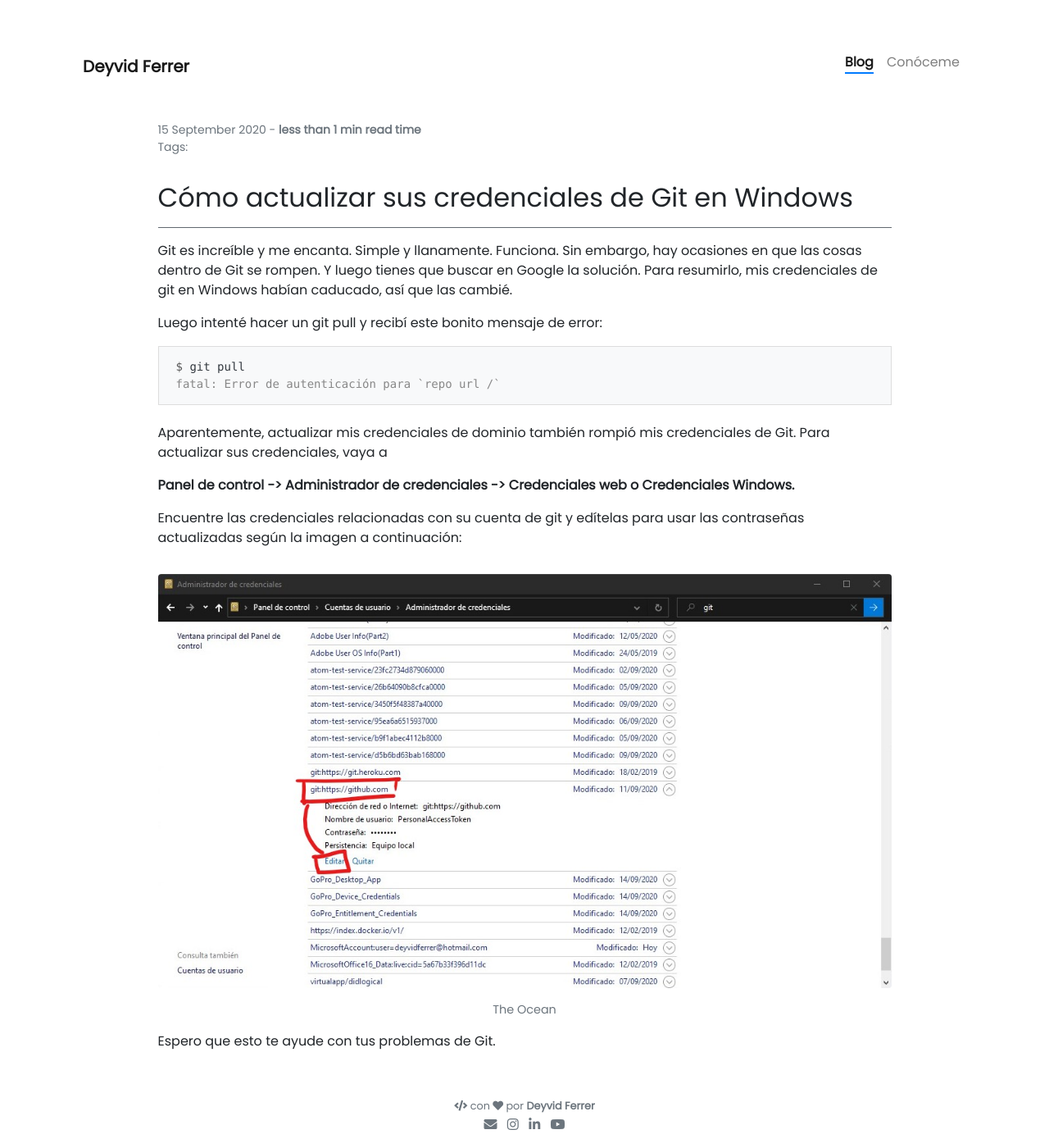
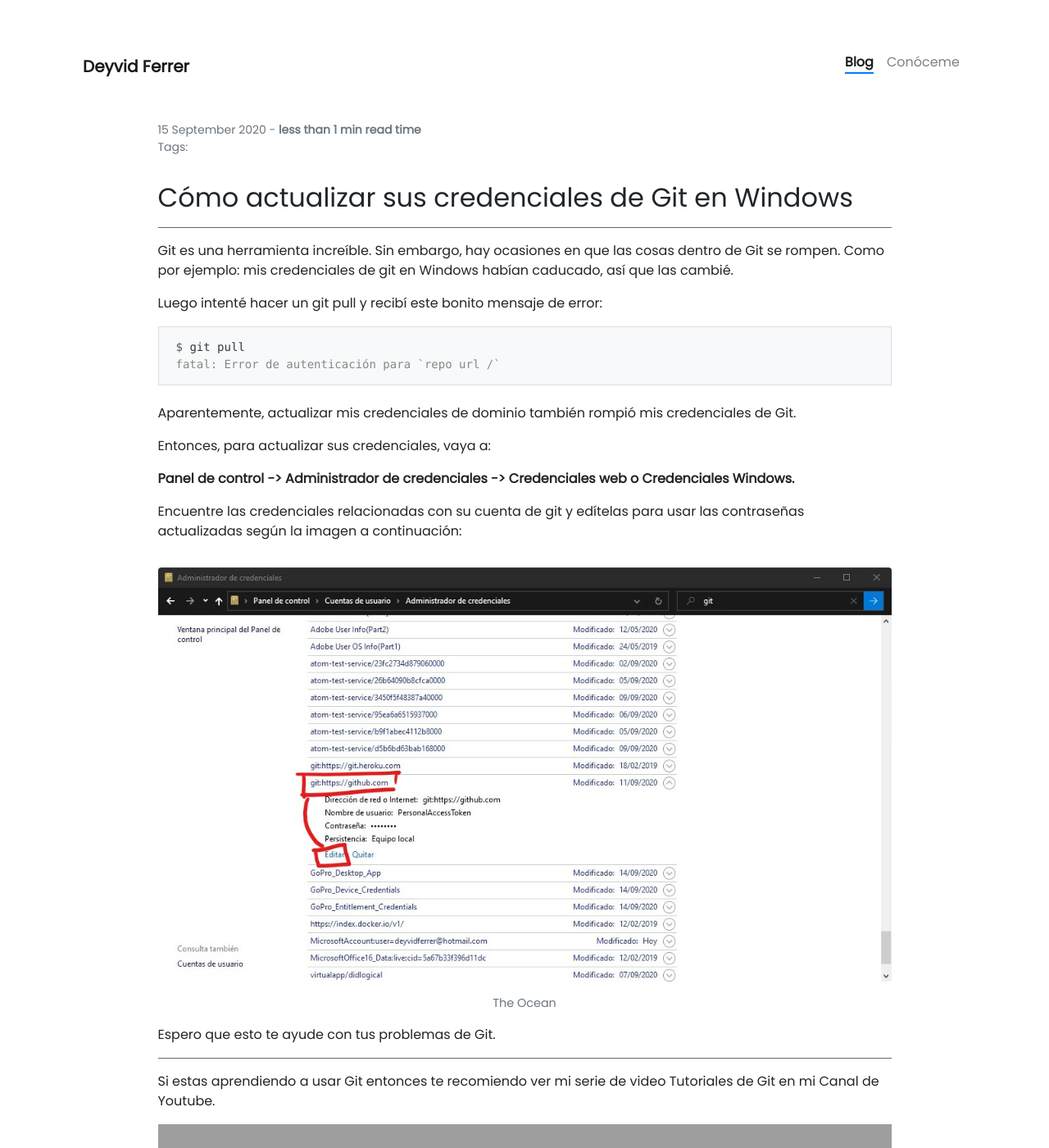
Before and after one commit to deyvidferrer/deyvidferrer, a Jekyll site: the page built from _posts/2020-09-15-restablecer-contrasena-git-windows.md, in a window 1280 px wide and 1400 px high. Shown: the whole window at 82% size. Built offline with Jekyll 4.4.1, drawn with Linux system fonts in a browser that asks for light colours; nearby versions of some CDN libraries; our own code applies the rules of GitHub Pages for plain Markdown files; grey boxes are pictures that could not be loaded.

Commit message:
actualizacion con video de youtube

````diff
--- a/_posts/2020-09-15-restablecer-contrasena-git-windows.md
+++ b/_posts/2020-09-15-restablecer-contrasena-git-windows.md
@@ -12,8 +12,7 @@
 ## Cómo actualizar sus credenciales de Git en Windows
 ----------
 
-Git es increíble y me encanta. Simple y llanamente. Funciona. Sin embargo, hay ocasiones en que las cosas dentro de Git se rompen. Y luego tienes que buscar en Google la solución.
-Para resumirlo, mis credenciales de git en Windows habían caducado, así que las cambié.
+Git es una herramienta increíble. Sin embargo, hay ocasiones en que las cosas dentro de Git se rompen. Como por ejemplo: mis credenciales de git en Windows habían caducado, así que las cambié.
 
 Luego intenté hacer un git pull y recibí este bonito mensaje de error:
 
@@ -23,7 +22,8 @@
  ```
 
 Aparentemente, actualizar mis credenciales de dominio también rompió mis credenciales de Git.
-Para actualizar sus credenciales, vaya a
+
+Entonces, para actualizar sus credenciales, vaya a:
 
 **Panel de control -> Administrador de credenciales -> Credenciales web o Credenciales Windows.**
 
@@ -32,3 +32,9 @@
 {% include elements/figure.html image="/assets/SharedScreenshot1.jpg" caption="The Ocean" %}
 
 Espero que esto te ayude con tus problemas de Git.
+
+------------------------
+
+Si estas aprendiendo a usar Git entonces te recomiendo ver mi serie de video Tutoriales de Git en mi Canal de Youtube.
+
+{% include elements/video.html id="FwasOr6BexA" %}
````
